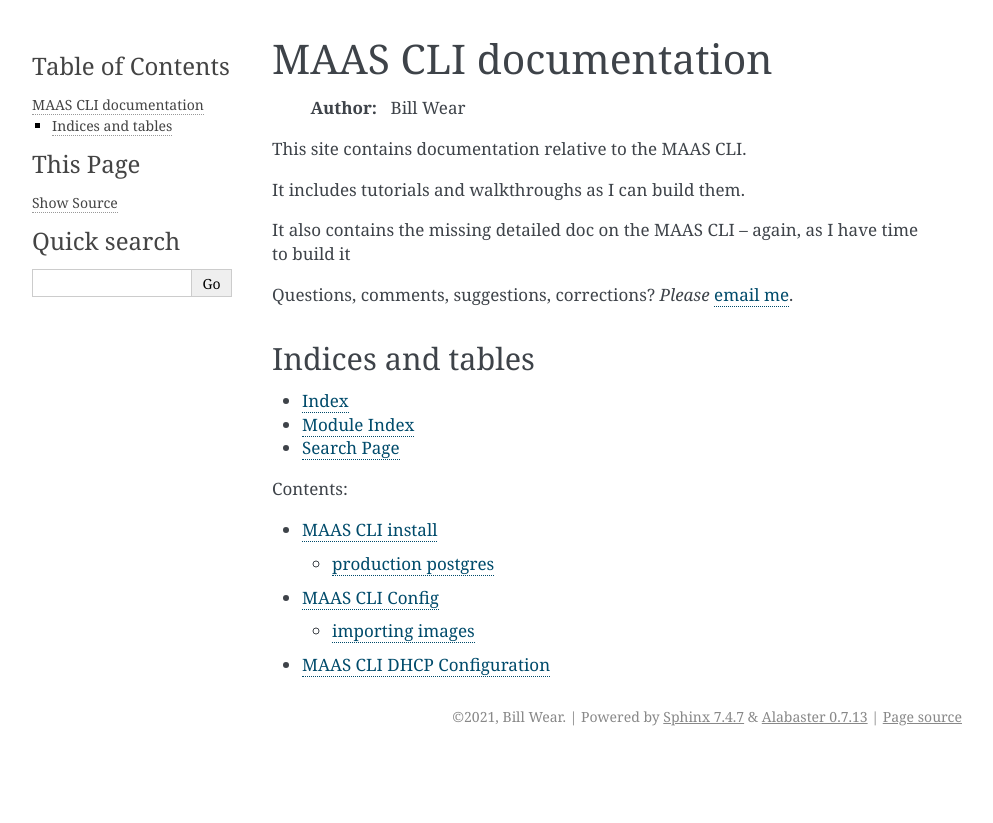
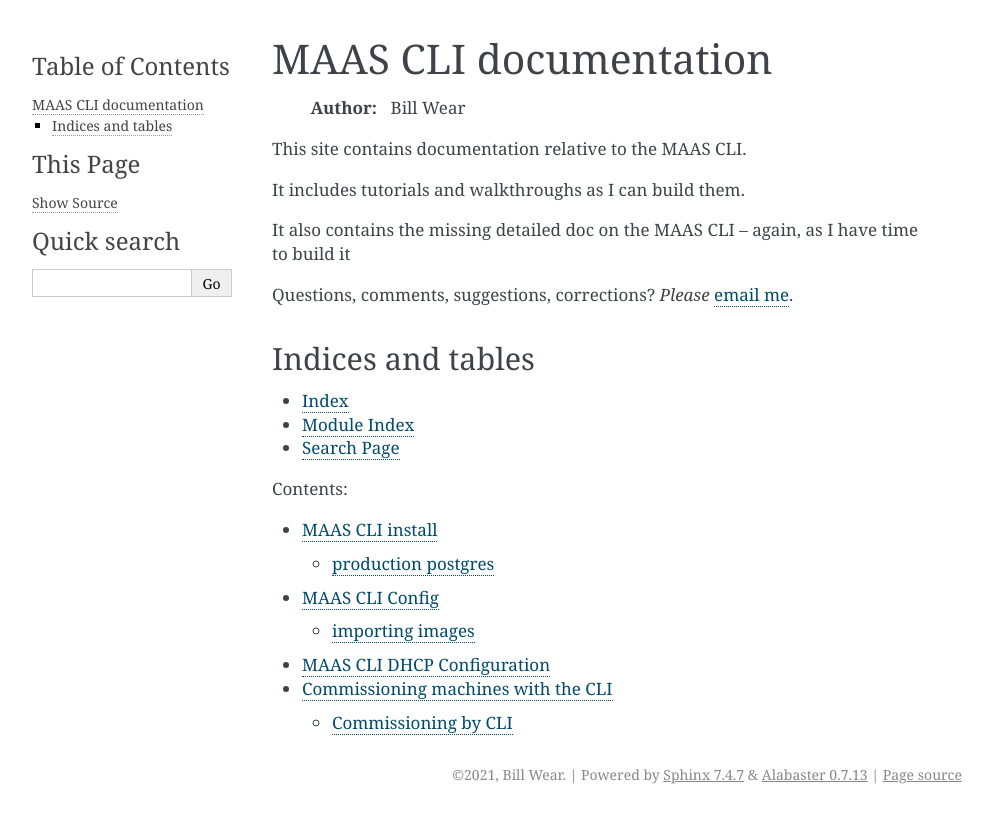
Before and after one commit to billwear/maas-cli-doc, a Sphinx documentation site: the page built from doc/index.rst, in a window 1280 px wide. Shown: the top 823 px of the page, without its empty margins (148-1141 px from the left). Built offline with Sphinx 7.4.7, drawn with Linux system fonts in a browser that asks for light colours.

Commit message:
force rebuild

```diff
--- a/doc/index.rst
+++ b/doc/index.rst
@@ -32,3 +32,4 @@
    maas-cli-install.rst
    maas-cli-config.rst
    maas-cli-dhcp-config.rst
+   maas-cli-commission.rst
```
Also changed, not shown: foo.md (added).
